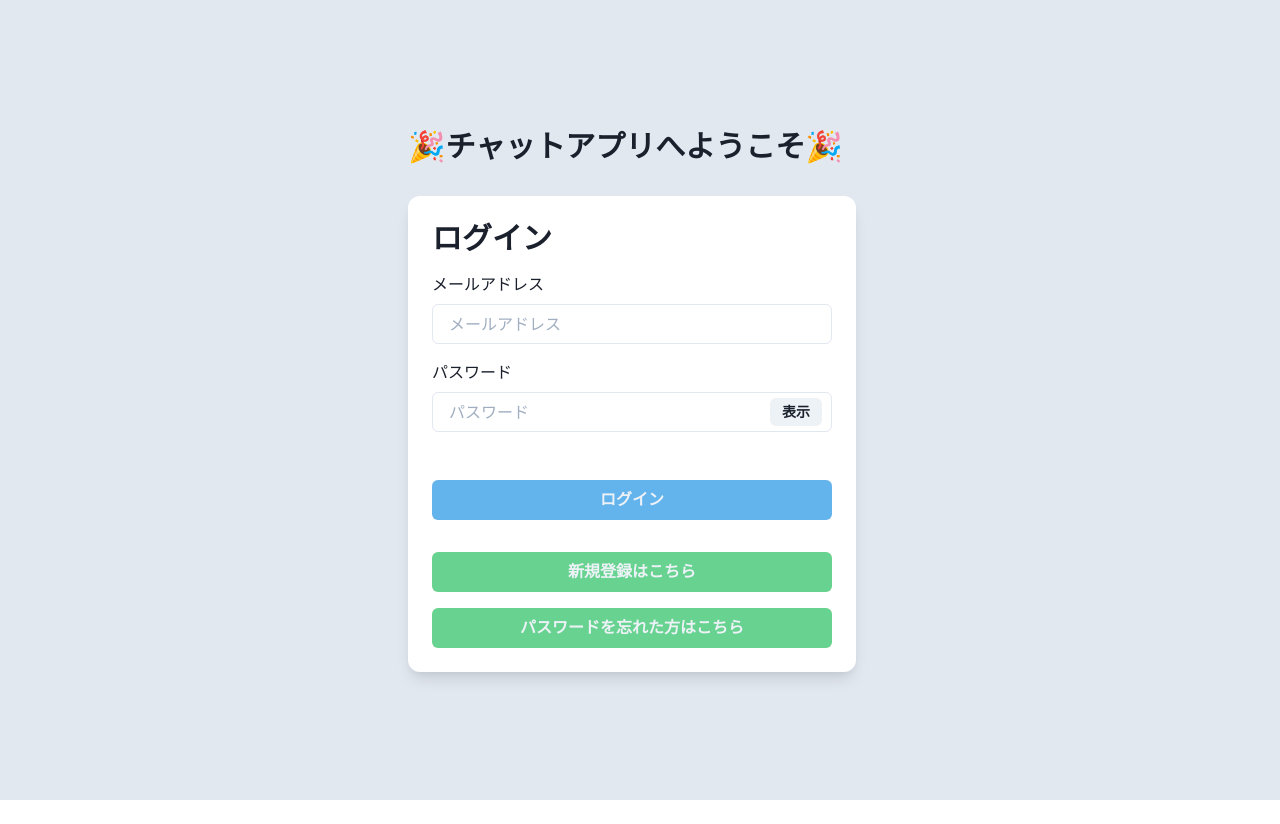
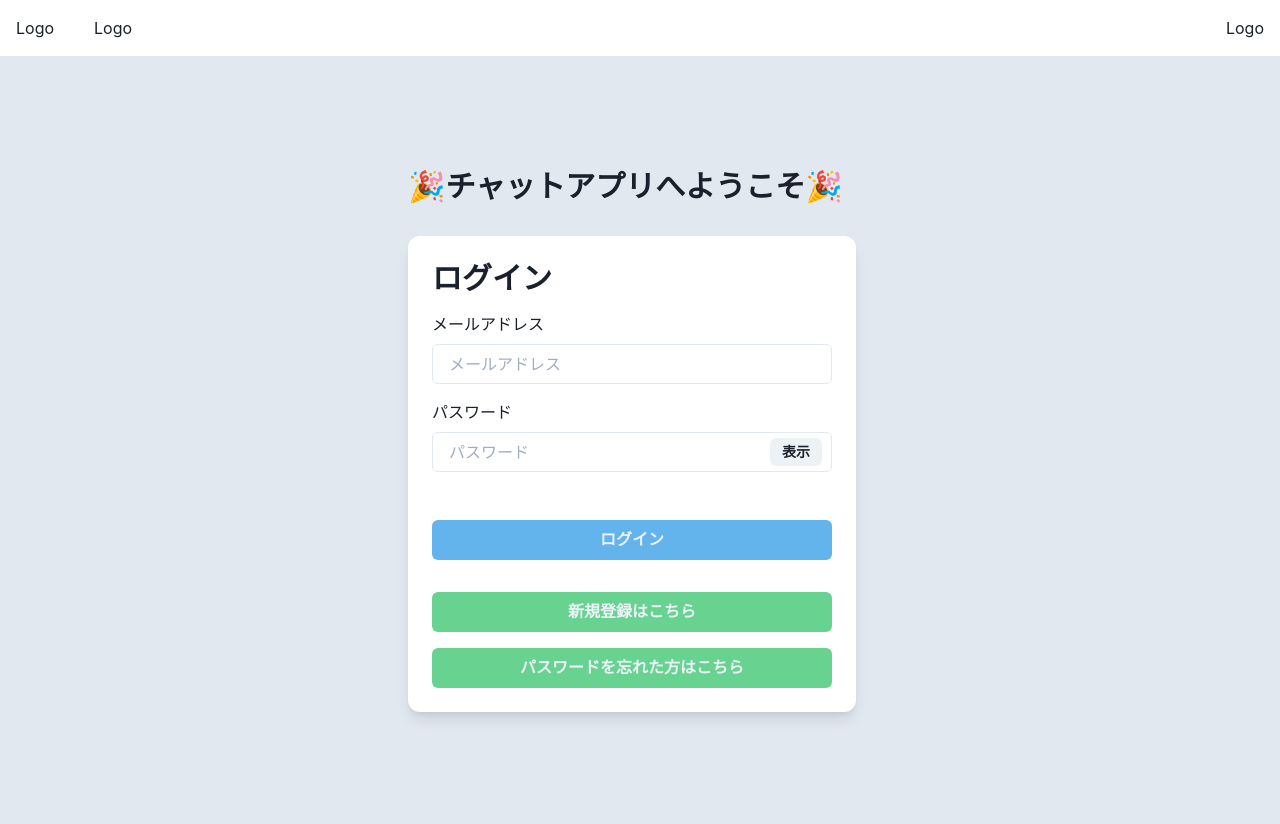
Before and after one commit to GrowUp-Haruno/react-firebase-auth, a React (Create React App) app: page / in a window 1280 px wide. Before the commit the page ends 800 px from the top, so only its background shows below. Built offline with nearby package versions, Linux system fonts and the light colour scheme; no server answers.

Commit message:
コンポーネント適用

```diff
--- a/src/pages/App.tsx
+++ b/src/pages/App.tsx
@@ -9,17 +9,19 @@ import Chat from '../components/Chat';
 import Loading from '../components/Loading';
 import { useState } from 'react';
 import ResetPassword from '../components/ResetPassword';
+import HeaderNavi from '../atoms/HeaderNavi';
 
 const App = () => {
   const { signInUser, loginCheck } = useApp();
   const [mode, setMode] = useState<'SignIn' | 'SignUp' | 'ResetPassword'>('SignIn');
   return (
     <ChakraProvider>
+      <HeaderNavi />
       <Flex
-        direction={'column'}
-        minH={'100vh'}
-        align={'center'}
-        justify={'center'}
+        direction="column"
+        minH="96vh"
+        align="center"
+        justify="center"
         bg={useColorModeValue('gray.200', 'gray.800')}
       >
         {signInUser === null ? (
```
